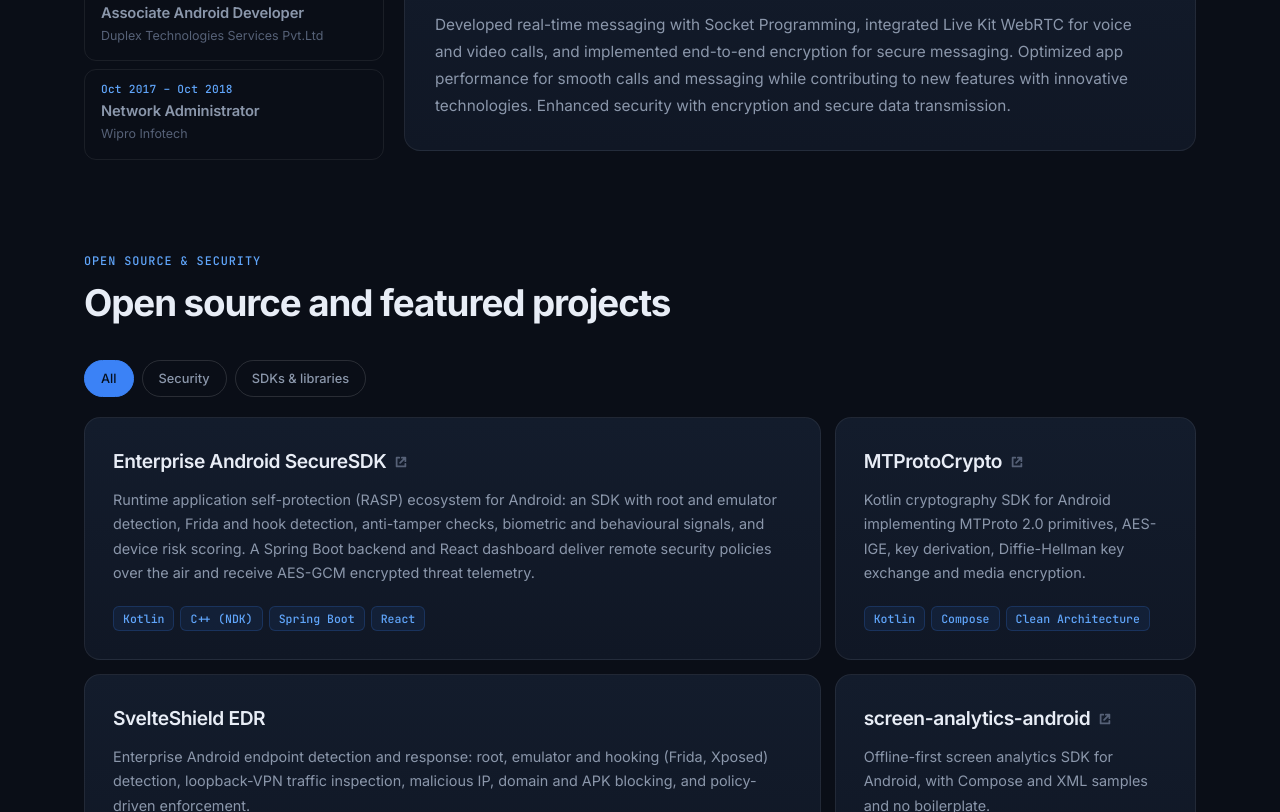
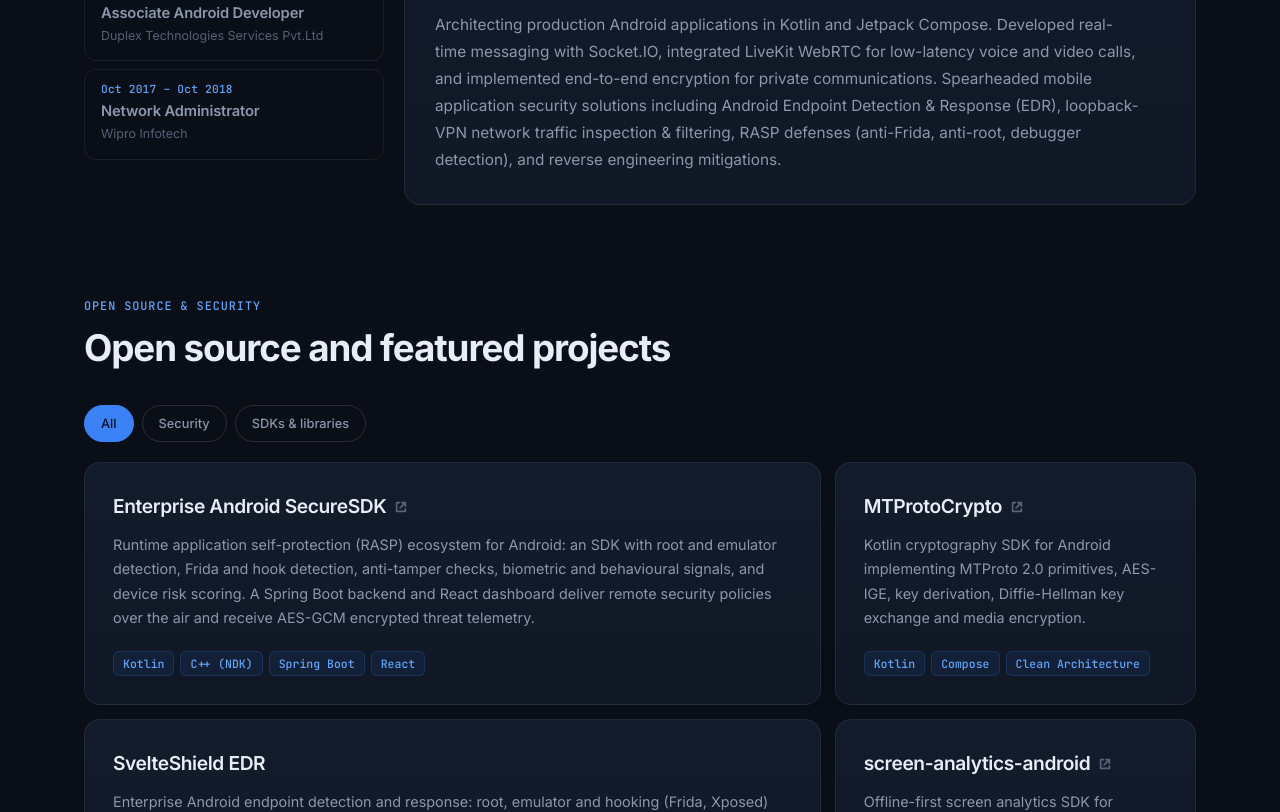
Before and after one commit to gargpadmakar/gargpadmakar.github.io, a plain HTML site: page blog/index.html in a window 1280 px wide. Shown: the part 4639-5451 px from the top of the page. Drawn offline with Linux system fonts and the light colour scheme.

Commit message:
Update Sveltetech career panel with EDR, loopback VPN, and security engineering

```diff
--- a/blog/index.html
+++ b/blog/index.html
@@ -599,7 +599,7 @@
         </div>
         <div>
           <div class="panel" role="tabpanel"><span class="period">Aug 2022 – present</span><h3>Senior Android Developer</h3><div class="co">Sveltetech Technology Pvt Ltd</div>
-            <p>Developed real-time messaging with Socket Programming, integrated Live Kit WebRTC for voice and video calls, and implemented end-to-end encryption for secure messaging. Optimized app performance for smooth calls and messaging while contributing to new features with innovative technologies. Enhanced security with encryption and secure data transmission.</p></div>
+            <p>Architecting production Android applications in Kotlin and Jetpack Compose. Developed real-time messaging with Socket.IO, integrated LiveKit WebRTC for low-latency voice and video calls, and implemented end-to-end encryption for private communications. Spearheaded mobile application security solutions including Android Endpoint Detection & Response (EDR), loopback-VPN network traffic inspection & filtering, RASP defenses (anti-Frida, anti-root, debugger detection), and reverse engineering mitigations.</p></div>
           <div class="panel" role="tabpanel" hidden><span class="period">Jan 2018 – Jul 2022</span><h3>Associate Android Developer</h3><div class="co">Duplex Technologies Services Pvt.Ltd</div>
             <p>Worked on E-Commerce, CRM, Cab Booking, Astrologer, Service Provider, and News Apps. Delivered feature-rich, user-centric mobile applications. Collaborated in a 3-member team, managing the full project lifecycle from requirements to deployment. Resolved complex technical issues with an average bug resolution time under 24 hours.</p></div>
           <div class="panel" role="tabpanel" hidden><span class="period">Oct 2017 – Oct 2018</span><h3>Network Administrator</h3><div class="co">Wipro Infotech</div>
```
